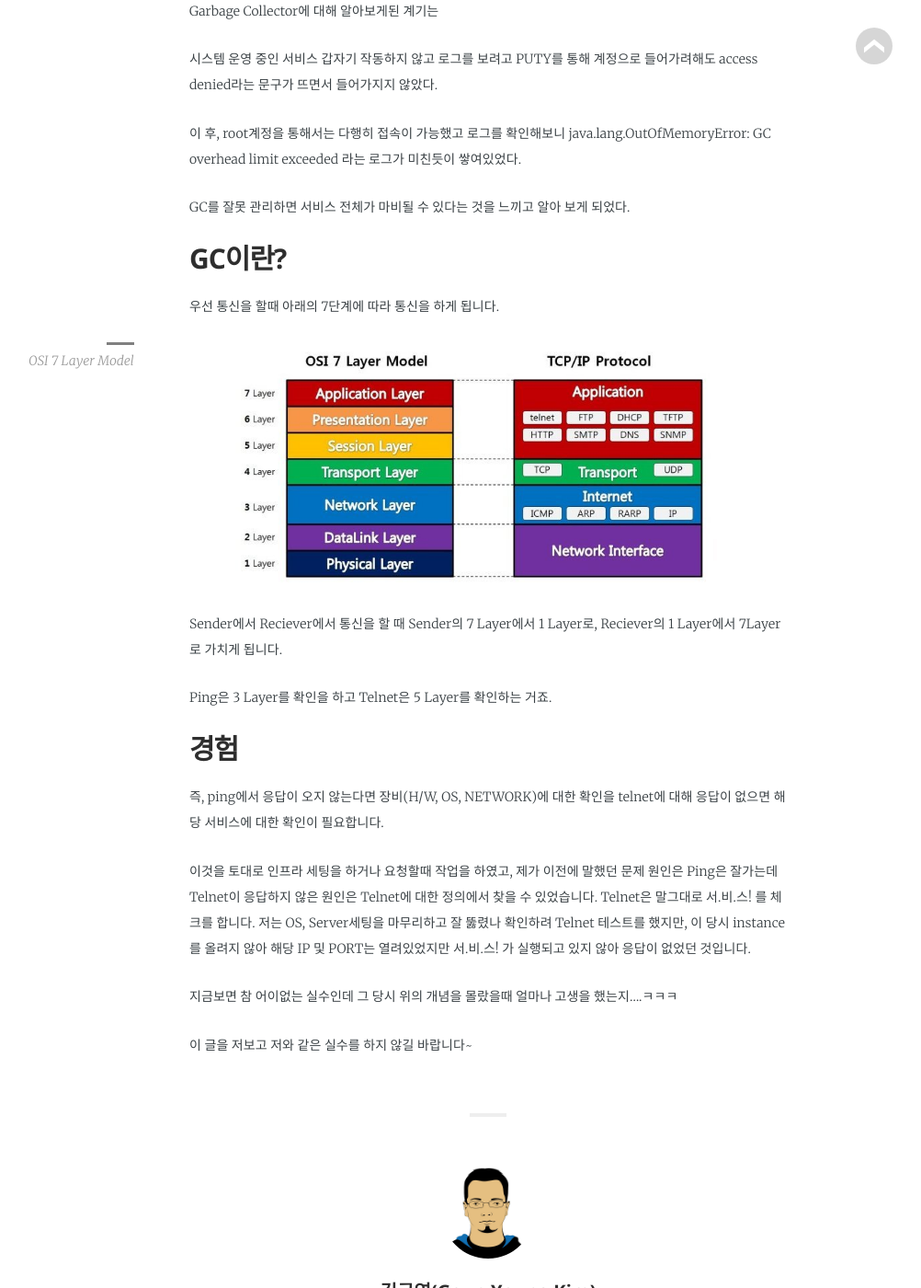
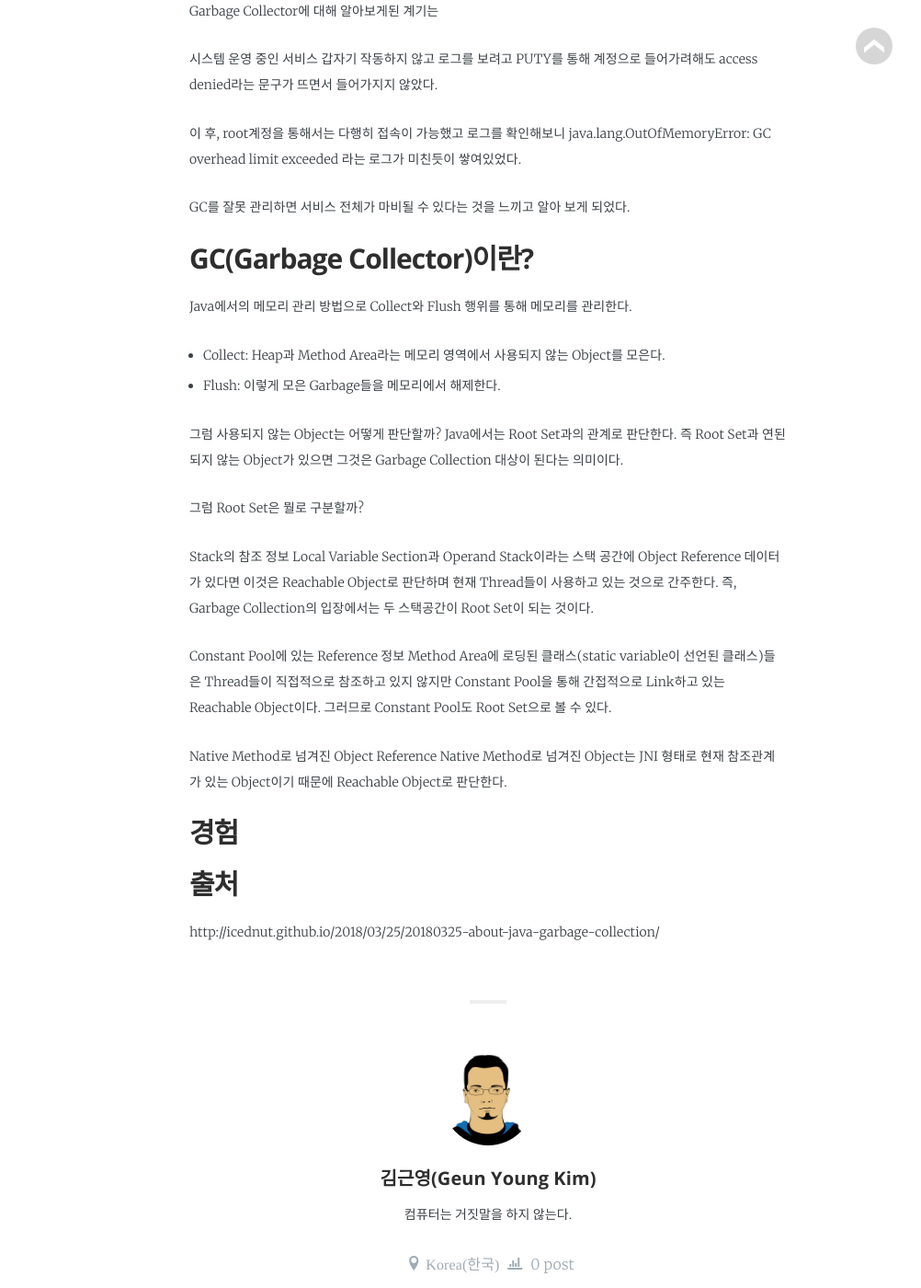
Before and after one commit to jwillmer/jekyllDecent, a Jekyll site: the page built from _posts/2019-02-22-GCError.md, in a window 1280 px wide and 1400 px high, scrolled down 550 px. Shown: the whole window at 92% size, without its empty margins (109-1111 px from the left). Built offline with Jekyll 4.4.1, drawn with Linux system fonts in a browser that asks for light colours; some web fonts are replaced.

Commit message:
Update 2019-02-22-GCError.md

```diff
--- a/_posts/2019-02-22-GCError.md
+++ b/_posts/2019-02-22-GCError.md
@@ -26,34 +26,31 @@ java.lang.OutOfMemoryError: GC overhead limit exceeded
 GC를 잘못 관리하면 서비스 전체가 마비될 수 있다는 것을 느끼고 알아 보게 되었다.
 
 
-## GC이란?
+## GC(Garbage Collector)이란?
+Java에서의 메모리 관리 방법으로
+Collect와 Flush 행위를 통해 메모리를 관리한다.
+ - Collect: Heap과 Method Area라는 메모리 영역에서 사용되지 않는 Object를 모은다.
+ - Flush: 이렇게 모은 Garbage들을 메모리에서 해제한다.
 
-우선 통신을 할때 아래의 7단계에 따라 통신을 하게 됩니다.
+그럼 사용되지 않는 Object는 어떻게 판단할까?
+Java에서는 Root Set과의 관계로 판단한다. 즉 Root Set과 연된되지 않는 Object가 있으면 그것은 Garbage Collection 대상이 된다는 의미이다.
 
-<aside>
-<figure>
-<img src="{{ "/media/img/network/7layer.PNG" | absolute_url }}" />
-<figcaption>OSI 7 Layer Model</figcaption>
-</figure>
-</aside>
+그럼 Root Set은 뭘로 구분할까?
 
-Sender에서 Reciever에서 통신을 할 때
-Sender의 7 Layer에서 1 Layer로, Reciever의 1 Layer에서 7Layer로 가치게 됩니다.
+Stack의 참조 정보
+Local Variable Section과 Operand Stack이라는 스택 공간에 Object Reference 데이터가 있다면 이것은 Reachable Object로 판단하며 현재 Thread들이 사용하고 있는 것으로 간주한다. 즉, Garbage Collection의 입장에서는 두 스택공간이 Root Set이 되는 것이다.
 
-Ping은 3 Layer를 확인을 하고 Telnet은 5 Layer를 확인하는 거죠.
+Constant Pool에 있는 Reference 정보
+Method Area에 로딩된 클래스(static variable이 선언된 클래스)들은 Thread들이 직접적으로 참조하고 있지 않지만 Constant Pool을 통해 간접적으로 Link하고 있는 Reachable Object이다. 그러므로 Constant Pool도 Root Set으로 볼 수 있다.
+
+Native Method로 넘겨진 Object Reference
+Native Method로 넘겨진 Object는 JNI 형태로 현재 참조관계가 있는 Object이기 때문에 Reachable Object로 판단한다.
+
 
 ## 경험
 
-즉, ping에서 응답이 오지 않는다면 장비(H/W, OS, NETWORK)에 대한 확인을
-telnet에 대해 응답이 없으면 해당 서비스에 대한 확인이 필요합니다.
 
-이것을 토대로 인프라 세팅을 하거나 요청할때 작업을 하였고,
-제가 이전에 말했던 문제 원인은 Ping은 잘가는데 Telnet이 응답하지 않은 원인은 Telnet에 대한 정의에서 찾을 수 있었습니다.
-Telnet은 말그대로 서.비.스! 를 체크를 합니다.
-저는 OS, Server세팅을 마무리하고 잘 뚫렸나 확인하려 Telnet 테스트를 했지만, 이 당시 instance를 올려지 않아
-해당 IP 및 PORT는 열려있었지만 서.비.스! 가 실행되고 있지 않아 응답이 없었던 것입니다.
 
-지금보면 참 어이없는 실수인데
-그 당시 위의 개념을 몰랐을때 얼마나 고생을 했는지....ㅋㅋㅋ
+## 출처
 
-이 글을 저보고 저와 같은 실수를 하지 않길 바랍니다~
+http://icednut.github.io/2018/03/25/20180325-about-java-garbage-collection/
```
